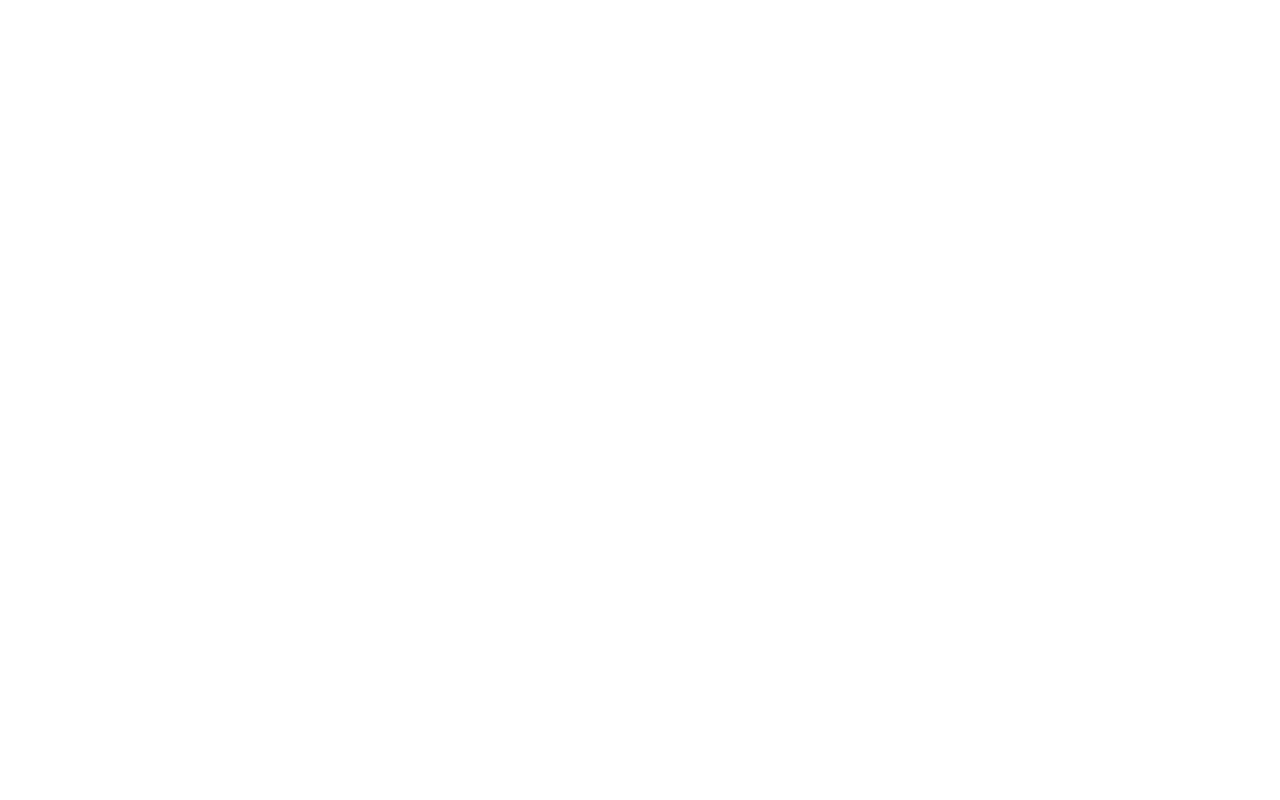
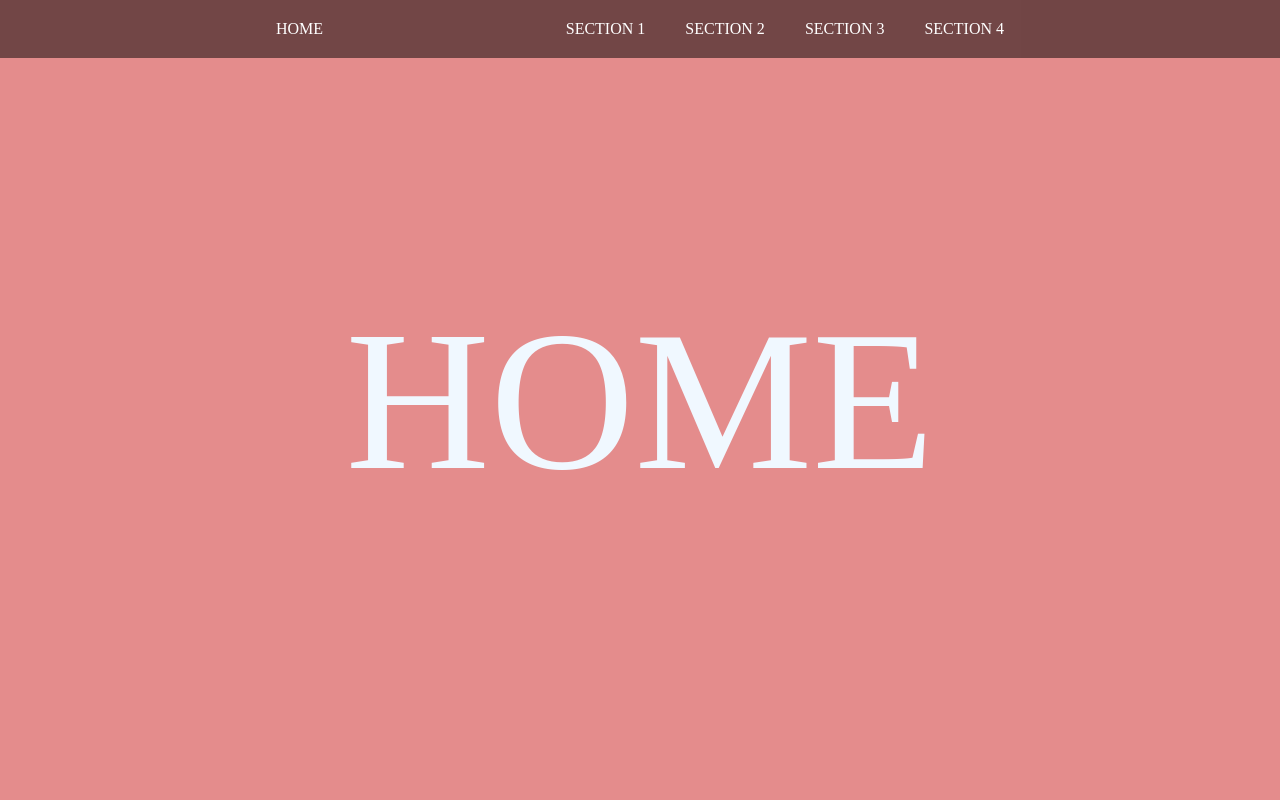
Before and after one commit to KrzysztofZakrzewski/MP-2_intersection-observer-ScrollSpy, a website: page index.html in a window 1280 px wide. Shown: the top 800 px of the page. Drawn offline with Linux system fonts and the light colour scheme.

Commit message:
created navigation and sections

```diff
--- a/index.html
+++ b/index.html
@@ -11,6 +11,35 @@
 
 <body>
 
+    <div class="container">
+        <header>
+            <div class="nav-container">
+                <nav>
+                    <a href="#home">home</a>
+                    <a href="#section1">section 1</a>
+                    <a href="#section2">section 2</a>
+                    <a href="#section3">section 3</a>
+                    <a href="#section4">section 4</a>
+                </nav>
+            </div>
+        </header>
+    </div>
+    <section class="section-odd " id="home">
+        <p>home</p>
+    </section>
+    <section class="section-even " id="section1">
+        <p>Section 1</p>
+    </section>
+    <section class="section-odd " id="section2">
+        <p>Section 2</p>
+    </section>
+    <section class="section-even " id="section3">
+        <p>Section 3</p>
+    </section>
+    <section class="section-odd " id="section4">
+        <p>Section 4</p>
+    </section>
+
     <script src="dist/js/script.mini.js"></script>
 </body>
 
--- a/src/sass/style.scss
+++ b/src/sass/style.scss
@@ -4,8 +4,130 @@
 	box-sizing: border-box;
 	margin: 0;
 	padding: 0;
+	scroll-behavior: smooth;
 }
 
-body {
+.container {
+	width: 60%;
+	margin: 0 auto;
+	// border: 1px solid black;
+}
+
+header {
+	position: fixed;
+	top: 0;
+	left: 0;
+	right: 0;
+	background-color: transparent;
+	background-color: rgba(0, 0, 0, 0.5);
+
+	z-index: 999;
+}
+
+.nav-container {
+	width: 60%;
+	margin: 0 auto;
+}
+
+nav {
+	display: flex;
+	justify-content: flex-start;
+	align-items: center;
+}
+
+nav a {
+	display: inline-block;
+	margin: 0 10px 0 10px;
+	padding: 20px 10px;
+	text-decoration: none;
+	text-transform: uppercase;
+	color: white;
+}
+
+a:nth-child(2) {
+	margin-left: auto;
+}
+
+section {
 	height: 100svh;
+	display: flex;
+	justify-content: center;
+	align-items: center;
+
+	text-transform: uppercase;
+	font-size: 200px;
+
 }
+
+.section-odd {
+	color: aliceblue;
+	background-color: #e48c8c;
+}
+
+.section-even {
+	color: #e48c8c ;
+	background-color: aliceblue;
+}
+
+// body {
+// 	position: relative;
+// 	// height: 100svh;
+// 	display: flex;
+// 	justify-content: center;
+// 	background-color: red;
+// }
+
+// .container {
+// 	position: relative;
+// 	width: 800px;
+// 	border: 1px solid red;
+// 	margin: 0 auto;
+
+// 	header {
+// 		// width: 80%;
+// 		// position: fixed;
+// 		// top: 0;
+// 		// left: 0;
+
+// 		// z-index: 1000;
+// 		// text-align: center;
+// 		// display: flex;
+// 		// justify-content: start;
+
+// 		nav {
+// 			position: fixed;
+// 			top: 0;
+// 			left: 0;
+// 			height: 70px;
+// 			width: 100%;
+// 			display: flex;
+// 			// justify-content: center;
+
+// 			text-align: center;
+// 			align-items: center;
+// 			background-color: #fff;
+
+// 			a {
+// 				height: 100%;
+// 				padding: 10px 20px;
+// 				color: #fff;
+// 				border: 1px solid black;
+// 				text-decoration: none;
+// 				background-color: lime;
+// 			}
+
+// 			// .mmm {
+// 			// 	margin-left: auto;
+// 			// }
+// 			:nth-child(2) {
+// 				margin-left: auto;
+// 			}
+// 		}
+// 	}
+// 	section {
+// 		height: 100svh;
+// 		width: 100svw;
+// 		background-color: green;
+// 	}
+
+// }
```
Also changed, not shown: dist/css/style.mini.css.
